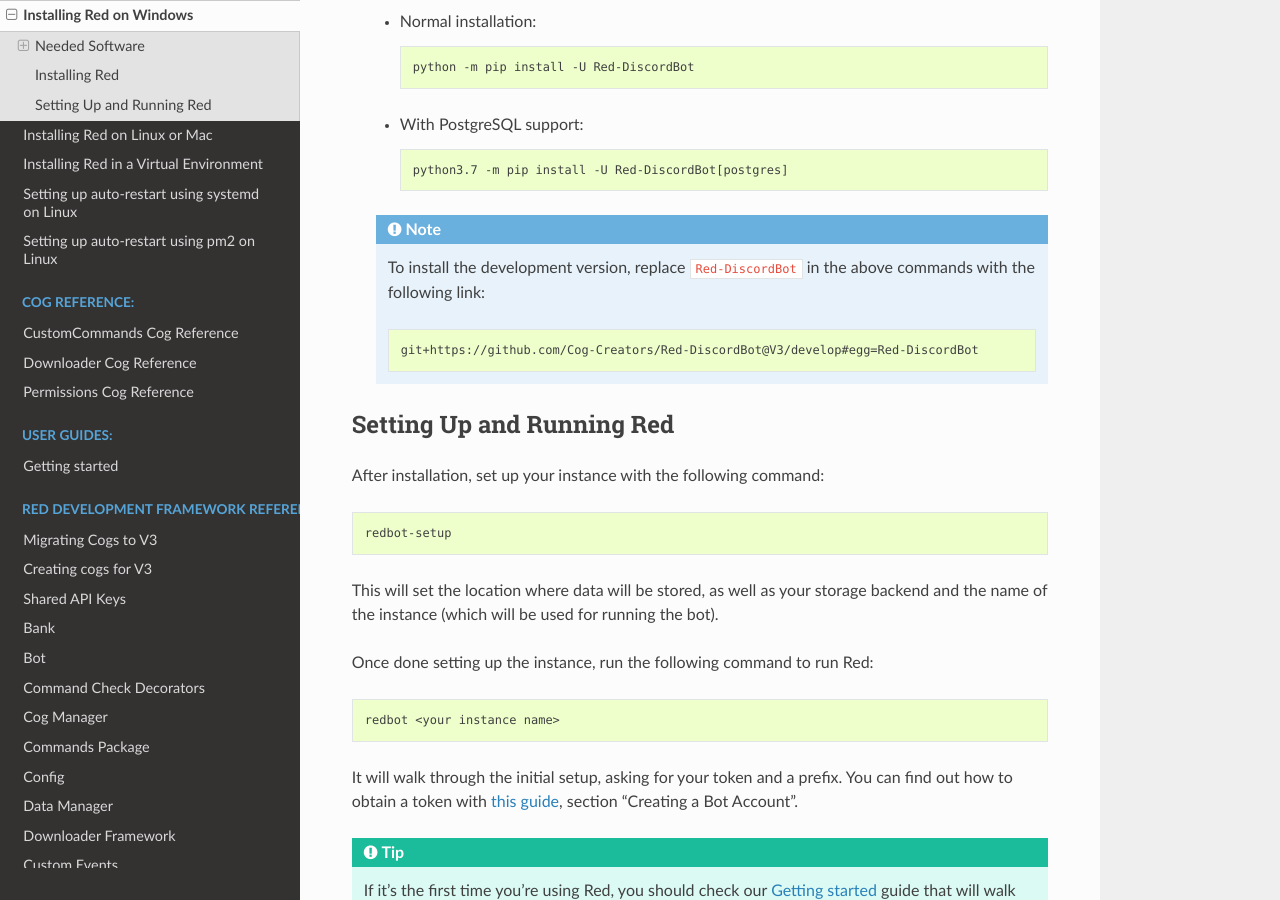
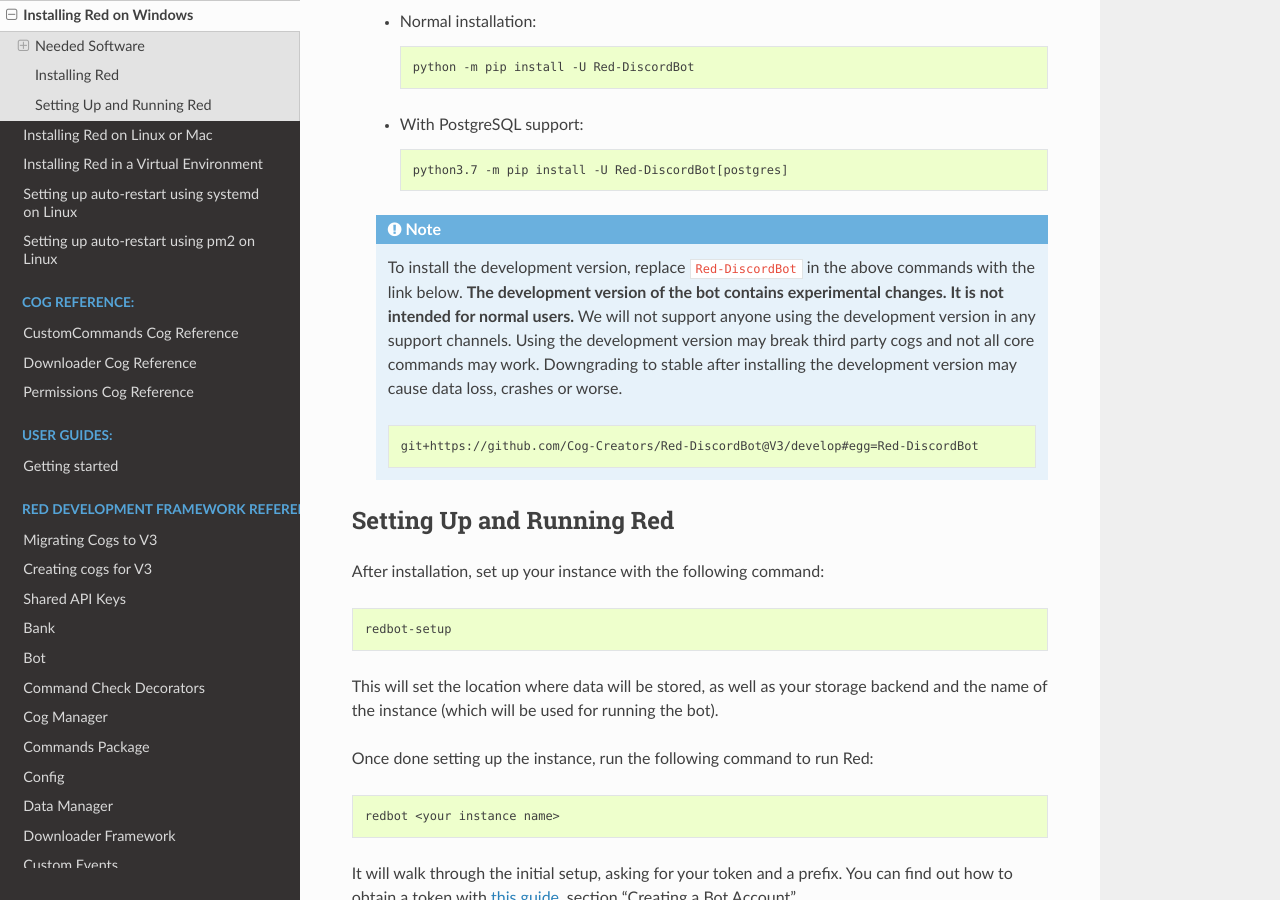
Before and after one commit to Renirous/Red-DiscordBot, a Sphinx documentation site: the page built from docs/install_windows.rst, in a window 1280 px wide and 900 px high, scrolled down 1677 px. Built offline with Sphinx 7.4.7 and the Read the Docs theme 2.0.0, drawn with Linux system fonts in a browser that asks for light colours; the version number is read from the project's files by our own code.

Commit message:
Slightly reword installation guide to attempt to stop people using dev (#3079)
* create

* add the code

* change de logs

* lets remember linux exists

* fix formtting and change wording

* change the wording a bit more... after running `sphinx-build` it def looks like i used bold a lot

god that was a long commit mesage

* review changes

* draper's review (see description)

i have put or worse partially to scare users and partially as there are other possible effects of a downgrade

* review

* clarity

```diff
--- /dev/null
+++ b/changelog.d/3079.docs.rst
@@ -0,0 +1 @@
+Word using dev during install more strongly, to try to avoid end users using dev.
--- a/docs/install_linux_mac.rst
+++ b/docs/install_linux_mac.rst
@@ -280,7 +280,11 @@
 .. note::
 
   To install the development version, replace ``Red-DiscordBot`` in the above commands with the
-  following link:
+  link below. **The development version of the bot contains experimental changes. It is not
+  intended for normal users.** We will not support anyone using the development version in any
+  support channels. Using the development version may break third party cogs and not all core
+  commands may work. Downgrading to stable after installing the development version may cause
+  data loss, crashes or worse.
 
   .. code-block:: none
 
--- a/docs/install_windows.rst
+++ b/docs/install_windows.rst
@@ -85,7 +85,11 @@
   .. note::
 
       To install the development version, replace ``Red-DiscordBot`` in the above commands with the
-      following link:
+      link below. **The development version of the bot contains experimental changes. It is not
+      intended for normal users.** We will not support anyone using the development version in any
+      support channels. Using the development version may break third party cogs and not all core
+      commands may work. Downgrading to stable after installing the development version may cause
+      data loss, crashes or worse.
 
       .. code-block:: none
 
```
